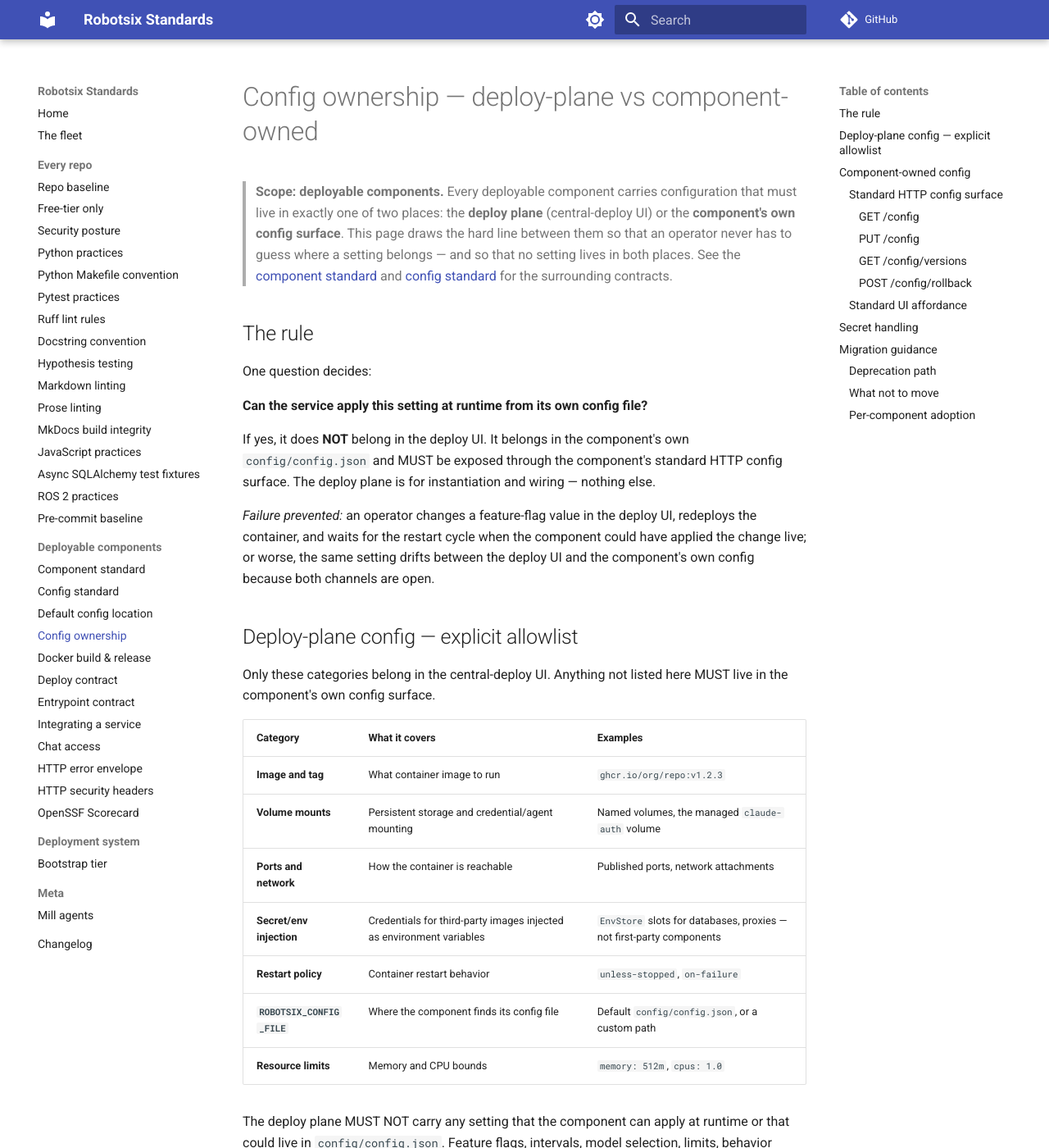
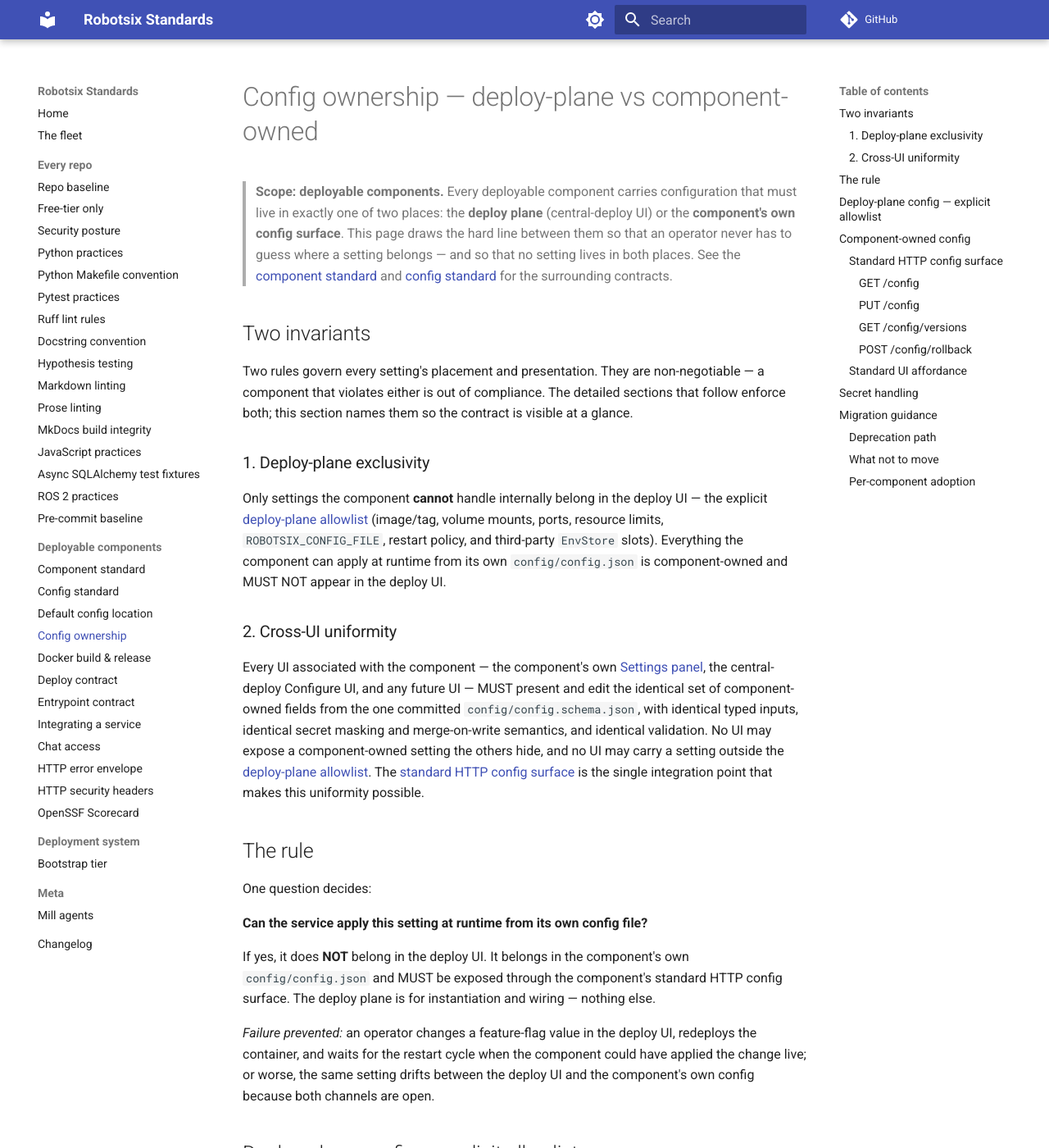
Before and after one commit to damien-robotsix/robotsix-standards, an MkDocs documentation site: the page built from docs/config-ownership.md, in a window 1280 px wide and 1400 px high. Shown: the whole window at 82% size. Built offline with MkDocs 1.6.1 and Material for MkDocs 9.7.7, drawn with Linux system fonts in a browser that asks for light colours; comment, search, counter and statistics services are not loaded.

Commit message:
mill: Make two settings-ownership rules explicit invariants in config-ownership.md (20260726T094105Z-make-two-settings-ownership-rules-explic-982a) (#139)
* mill: Make two settings-ownership rules explicit invariants in config-ownership.md (20260726T094105Z-make-two-settings-ownership-rules-explic-982a)

* ci: fix #deploy-plane-allowlist anchor by replacing attr_list syntax with raw HTML anchor

* ci: enable attr_list extension and restore {#deploy-plane-allowlist} anchor syntax

---------

Co-authored-by: robotsix-mill <mill@robotsix.local>

```diff
--- a/docs/config-ownership.md
+++ b/docs/config-ownership.md
@@ -7,6 +7,34 @@
 > never has to guess where a setting belongs — and so that no setting lives
 > in both places. See the [component standard](component-standard.md) and
 > [config standard](config-standard.md) for the surrounding contracts.
+
+## Two invariants
+
+Two rules govern every setting's placement and presentation. They are
+non-negotiable — a component that violates either is out of compliance.
+The detailed sections that follow enforce both; this section names them
+so the contract is visible at a glance.
+
+### 1. Deploy-plane exclusivity
+
+Only settings the component **cannot** handle internally belong in the
+deploy UI — the explicit [deploy-plane allowlist](#deploy-plane-allowlist) (image/tag,
+volume mounts, ports, resource limits, `ROBOTSIX_CONFIG_FILE`, restart
+policy, and third-party `EnvStore` slots). Everything the component
+can apply at runtime from its own `config/config.json` is component-owned
+and MUST NOT appear in the deploy UI.
+
+### 2. Cross-UI uniformity
+
+Every UI associated with the component — the component's own
+[Settings panel](#standard-ui-affordance), the central-deploy Configure UI,
+and any future UI — MUST present and edit the identical set of
+component-owned fields from the one committed `config/config.schema.json`,
+with identical typed inputs, identical secret masking and merge-on-write
+semantics, and identical validation. No UI may expose a component-owned setting the others hide, and no UI may
+carry a setting outside the [deploy-plane allowlist](#deploy-plane-allowlist).
+The [standard HTTP config surface](#standard-http-config-surface) is the
+single integration point that makes this uniformity possible.
 
 ## The rule
 
@@ -25,7 +53,7 @@ component could have applied the change live; or worse, the same setting
 drifts between the deploy UI and the component's own config because both
 channels are open.
 
-## Deploy-plane config — explicit allowlist
+## Deploy-plane config — explicit allowlist {#deploy-plane-allowlist}
 
 Only these categories belong in the central-deploy UI. Anything not listed
 here MUST live in the component's own config surface.
--- a/mkdocs.yml
+++ b/mkdocs.yml
@@ -29,6 +29,7 @@ markdown_extensions:
   - pymdownx.details
   - pymdownx.superfences
   - pymdownx.highlight
+  - attr_list
   - toc:
       permalink: true
 
```
Also changed, not shown: CHANGELOG.md (+1 -0 lines), changelog.d/20260726T094105Z-make-two-settings-ownership-rules-explic-982a.misc.md (added, +1 -0 lines).
